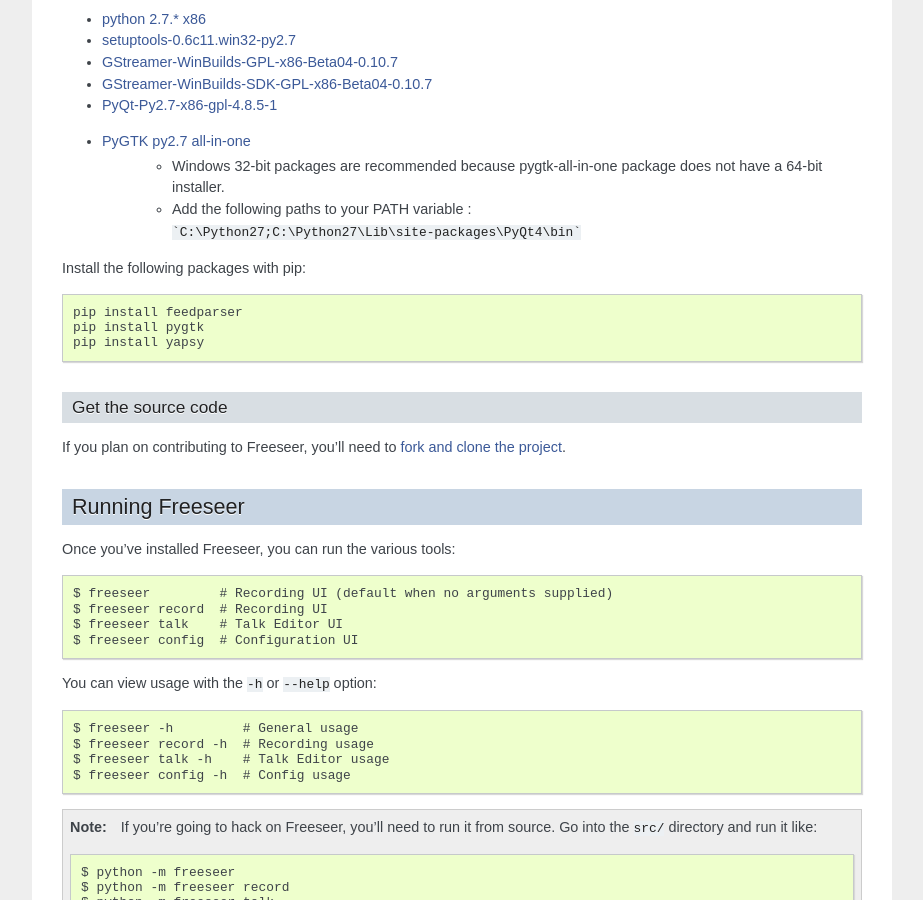
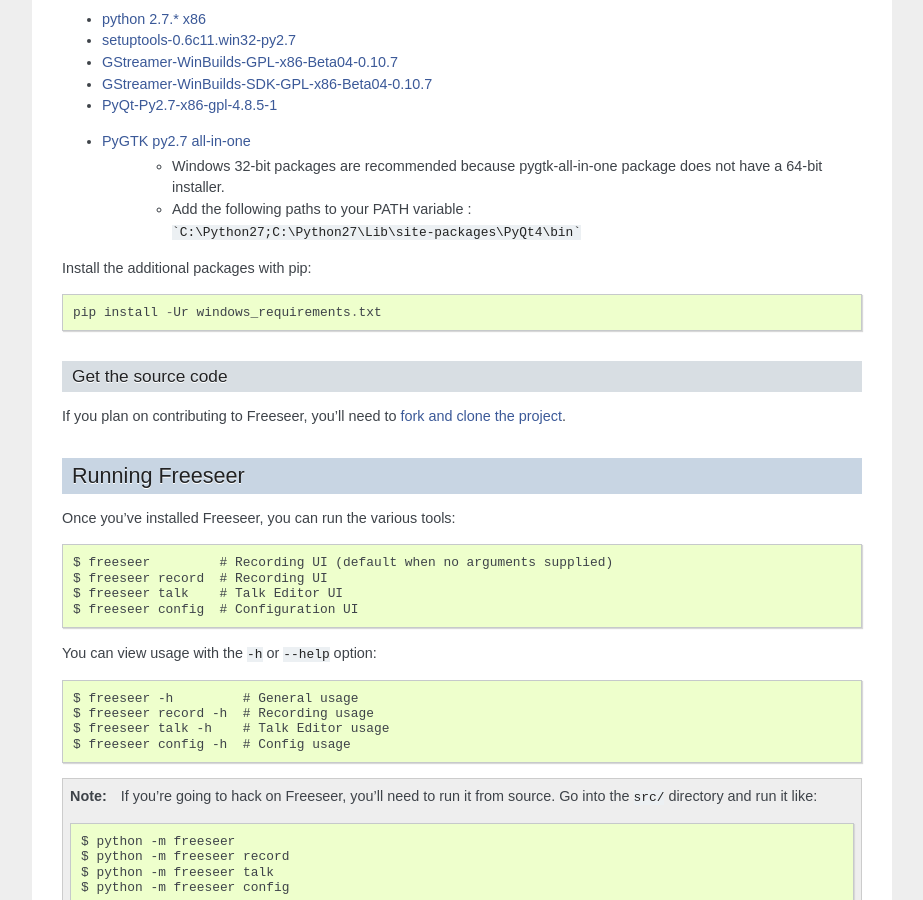
Before and after one commit to Freeseer/freeseer, a Sphinx documentation site: the page built from source/quick-start.rst, in a window 1280 px wide and 900 px high, scrolled down 1831 px. Shown: the whole window, without its empty margins (198-1121 px from the left). Built offline with Sphinx 7.4.7, drawn with Linux system fonts in a browser that asks for light colours.

Commit message:
Use window_requirements.txt on Windows

````diff
--- a/source/quick-start.rst
+++ b/source/quick-start.rst
@@ -100,11 +100,9 @@ Windows
     * Windows 32-bit packages are recommended because pygtk-all-in-one package does not have a 64-bit installer.
     * Add the following paths to your PATH variable : ```C:\Python27;C:\Python27\Lib\site-packages\PyQt4\bin```
 
-Install the following packages with pip::
+Install the additional packages with pip::
 
-    pip install feedparser
-    pip install pygtk
-    pip install yapsy
+    pip install -Ur windows_requirements.txt
 
 
 Get the source code
````
